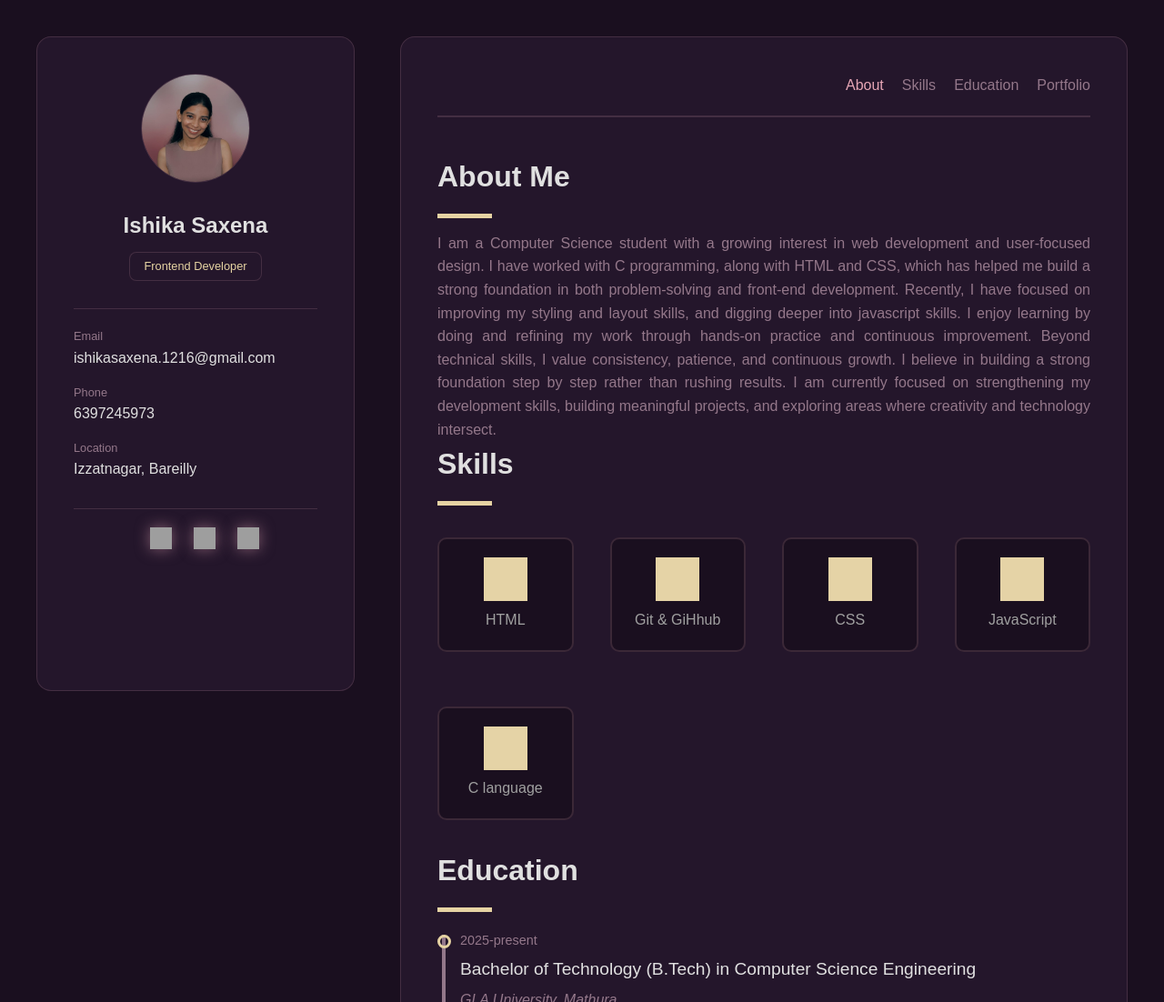
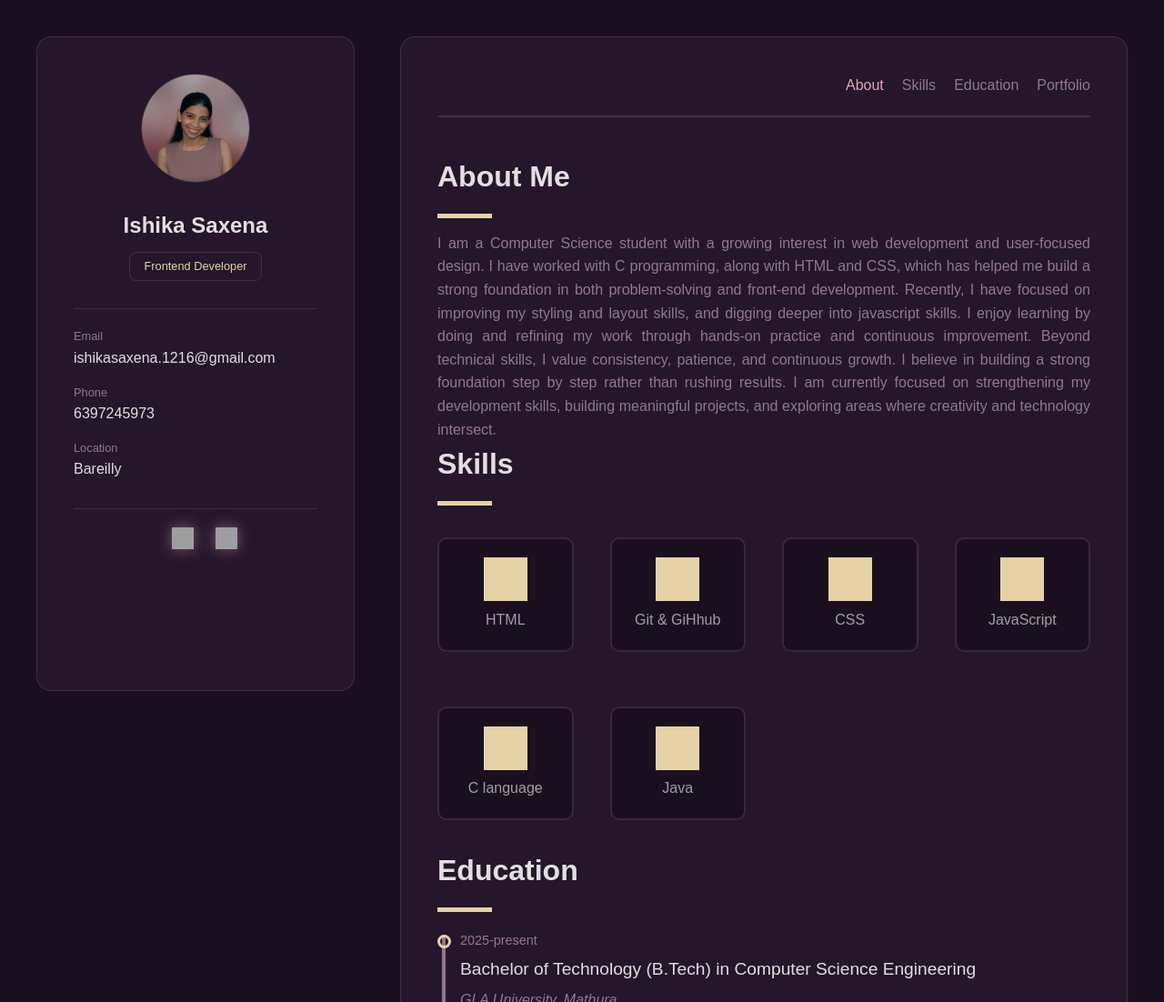
Before and after one commit to ishikasaxena1216-art/Portfolio-Profile, a plain HTML site: page index.html in a window 1280 px wide. Shown: the top 1102 px of the page at 91% size. Drawn offline with Linux system fonts and the light colour scheme; grey boxes are pictures that could not be loaded.

Commit message:
Update index.html

```diff
--- a/index.html
+++ b/index.html
@@ -29,7 +29,7 @@
                   </div>
                   <div class="location">
                     <h3 class="label">Location</h3>
-                    <p class="value">Izzatnagar, Bareilly</p>
+                    <p class="value">Bareilly</p>
                     <h3></h3>
                   </div>
             </div>
@@ -37,7 +37,7 @@
             <div class="social">
                 <a href="https://github.com/ishikasaxena1216-art"><img src=https://www.svgrepo.com/show/448447/github.svg alt=""></a>
                 <a href="https://www.linkedin.com/feed/"><img src=https://www.svgrepo.com/show/16193/linkedin-logo.svg alt=""></a>
-                <a href="https://www.instagram.com/accounts/onetap/?next=%2F"><img src=https://www.svgrepo.com/show/455347/instagram.svg alt=""></a>
+                <!-- <a href="https://www.instagram.com/accounts/onetap/?next=%2F"><img src=https://www.svgrepo.com/show/455347/instagram.svg alt=""></a> -->
             </div>
         </div>
 
@@ -83,6 +83,10 @@ Beyond technical skills, I value consistency, patience, and continuous growth. I
                 <div class="item">
                     <img src="https://www.svgrepo.com/show/500800/c.svg" alt="">
                     <h3> C language</h3>
+                </div>
+                <div class="item">
+                    <img src="https://www.svgrepo.com/show/452234/java.svg" alt="">
+                    <h3> Java </h3>
                 </div>
              </div>
             <!--education-->
```
